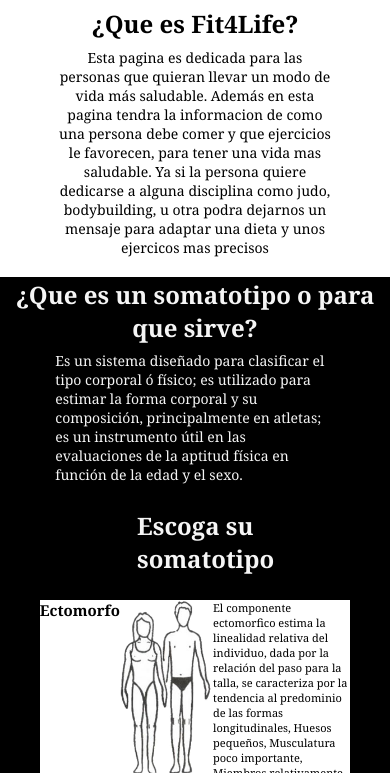
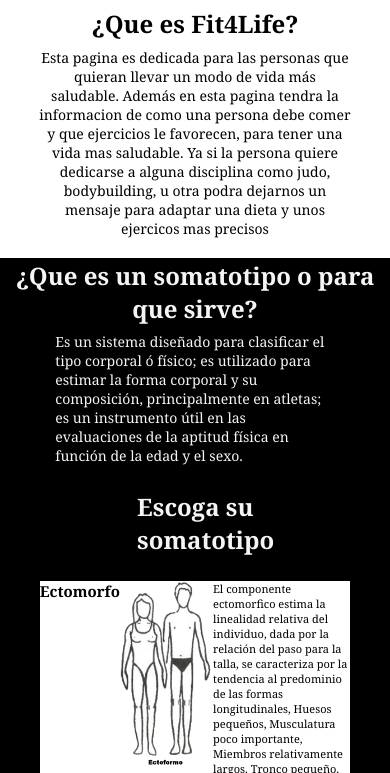
Before and after one commit to eliseoleon/Fit4life, a plain HTML site: page index.html in a window 390 px wide. Shown: the part 71-844 px from the top of the page. Drawn offline with Linux system fonts and the light colour scheme; a web font is replaced by a local one.

Commit message:
cambio 5 responsive

```diff
--- a/estilosfit.css
+++ b/estilosfit.css
@@ -189,6 +189,12 @@ background-color: greenyellow;
 @media(max-width: 480px){
 
 
+
+    .container-details{
+        width: 80%;
+        margin-left: 10%;
+    }
+
     .subtitle{
         font-size: 24px;
         margin-bottom: 8px;
```
